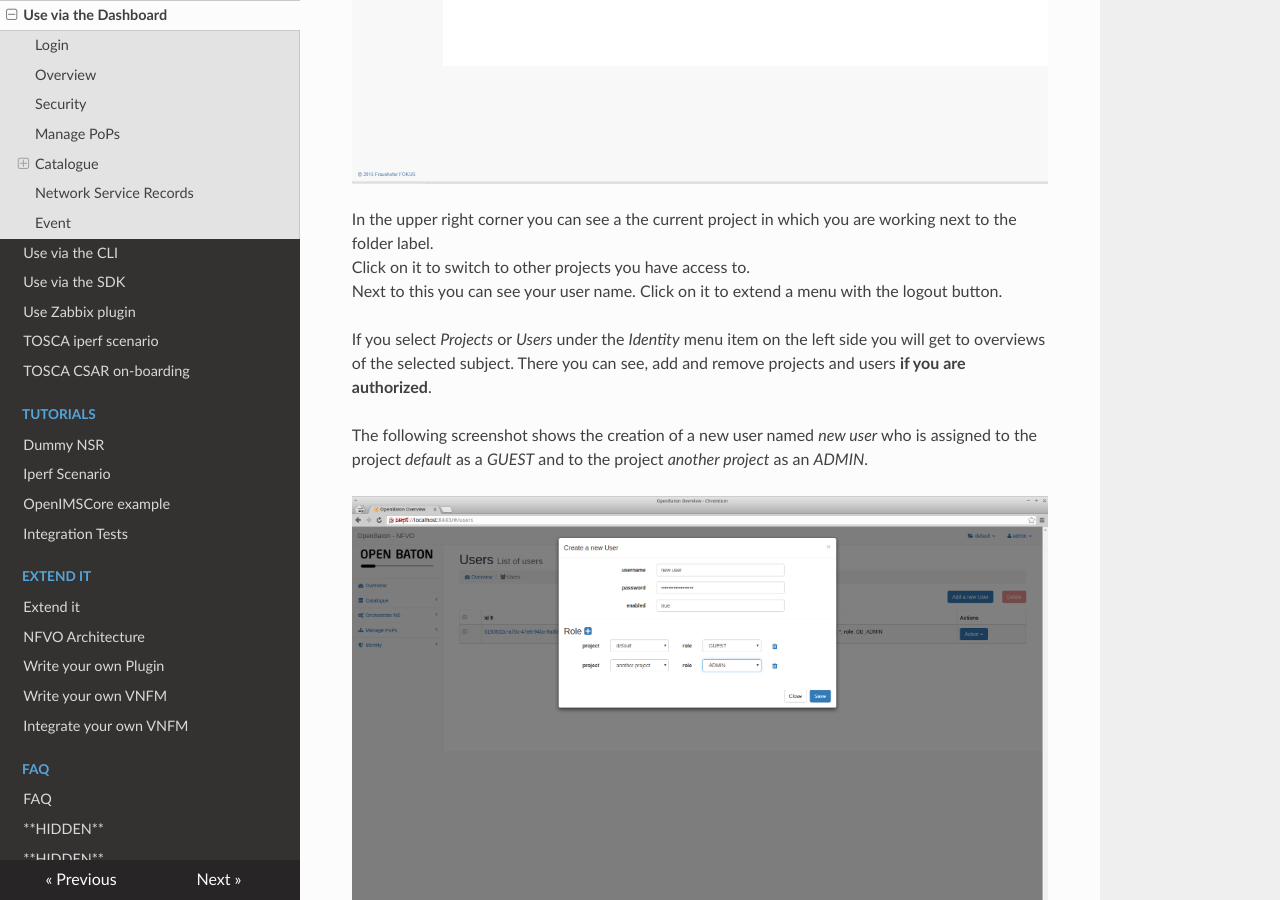
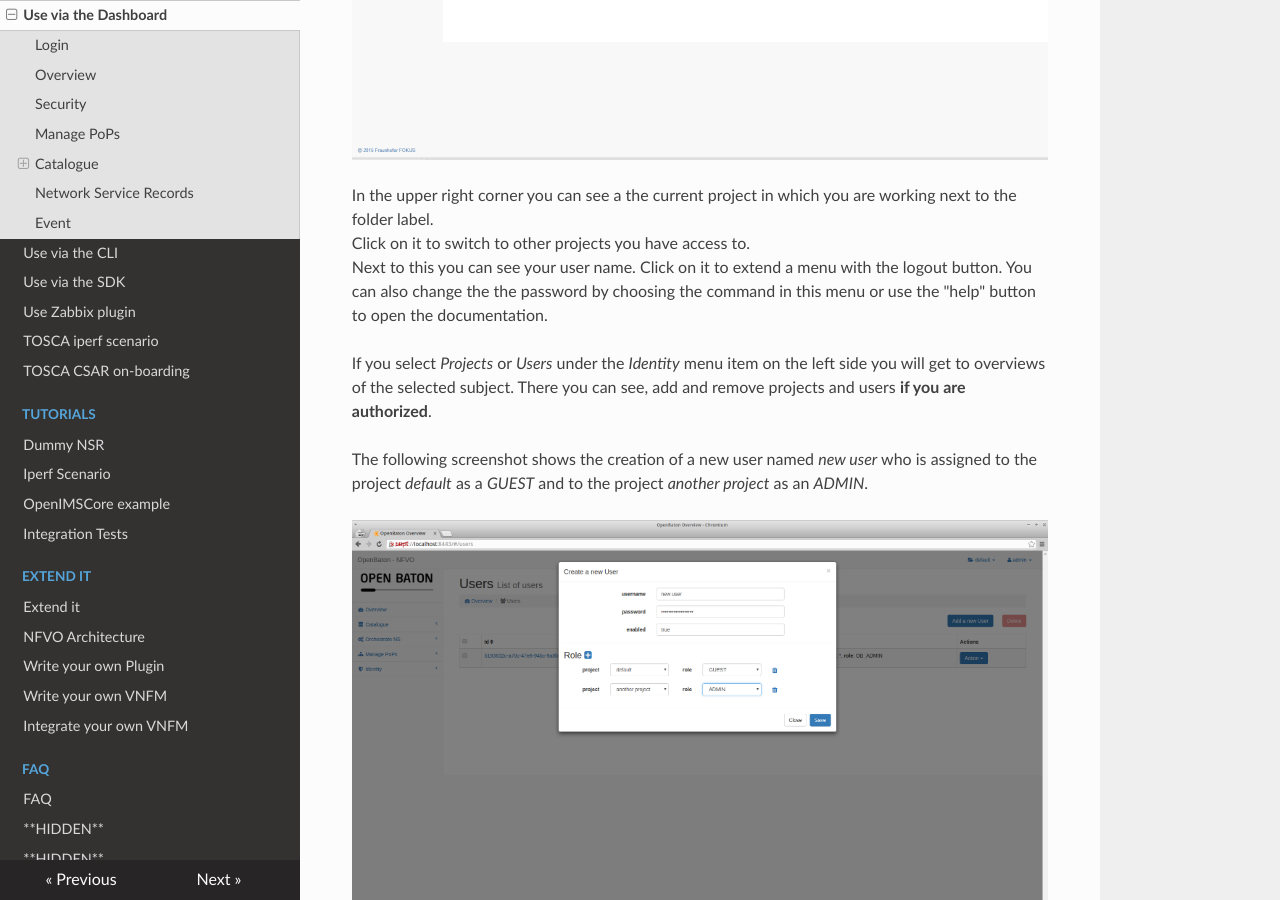
Before and after one commit to openbaton/docs, an MkDocs documentation site: the page built from docs/nfvo-how-to-use-gui.md, in a window 1280 px wide and 900 px high, scrolled down 1794 px. Built offline with MkDocs 1.6.1, drawn with Linux system fonts in a browser that asks for light colours; nearby versions of some CDN libraries; old or Windows-style settings are respelled for this version of MkDocs; some of the changed lines change nothing that is shown; some of the changed text lies outside the part shown.

Commit message:
updated docs

```diff
--- a/docs/nfvo-how-to-use-gui.md
+++ b/docs/nfvo-how-to-use-gui.md
@@ -16,8 +16,7 @@
 
  1. Number of Network Service Records
  2. Number of Virtual Network Functions
- 3. Number of Virtual Deployment Units
- 4. Number of Network Service Descriptors
+ 3. Number of Network Service Descriptors
 
 ![Overview][overview]
 
@@ -30,6 +29,7 @@
 In the upper right corner you can see a the current project in which you are working next to the folder label.
 Click on it to switch to other projects you have access to.
 Next to this you can see your user name. Click on it to extend a menu with the logout button.
+You can also change the the password by choosing the command in this menu or use the "help" button to open the documentation.
 
 If you select *Projects* or *Users* under the *Identity* menu item on the left side you will get to overviews of the selected subject. There you can see, add and remove projects and users **if you are authorized**.
 
```
